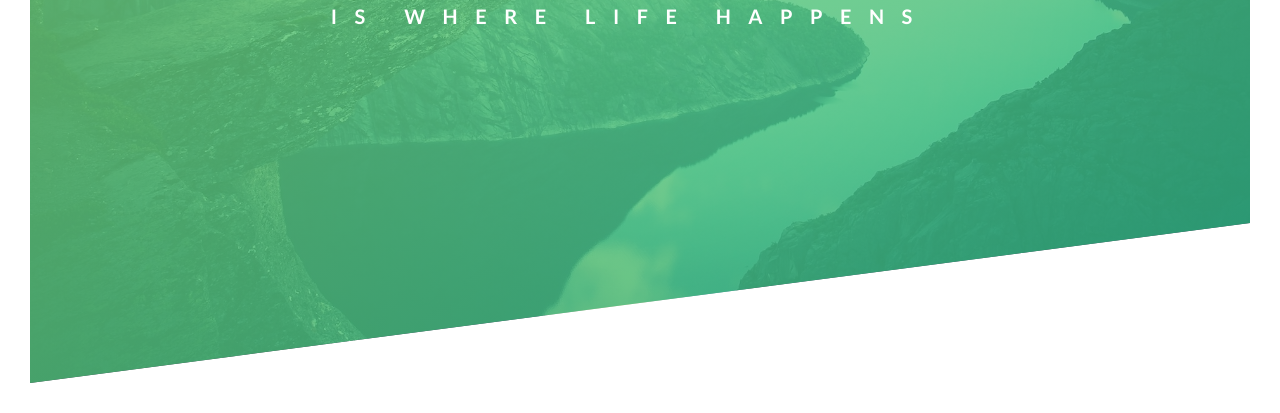
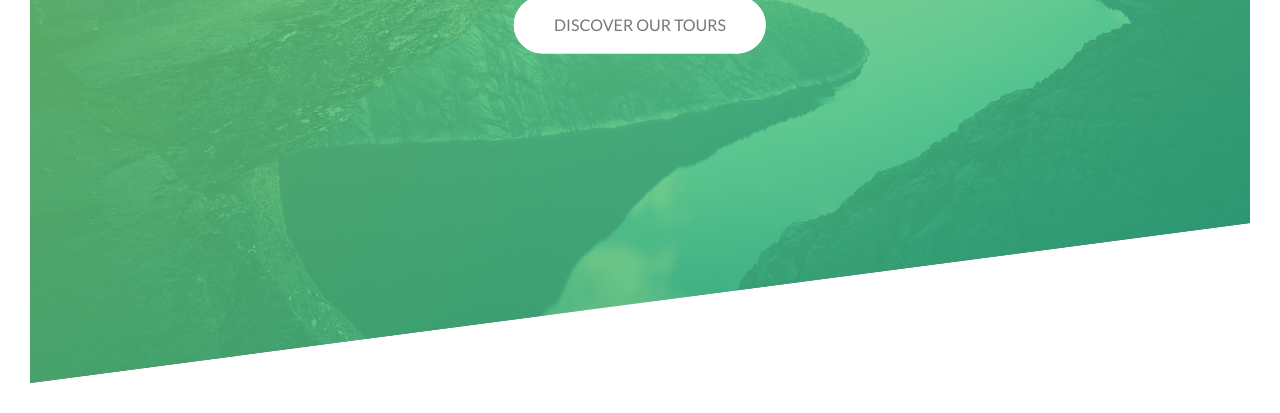
Before and after one commit to seeabbottgo/sasscourse, a plain HTML site: page Natours/starter/index.html in a window 1280 px wide. Shown: the part 407-820 px from the top of the page. Drawn offline with Linux system fonts and the light colour scheme.

Commit message:
section 2 updates
- style header + add animations to text/btn

```diff
--- a/Natours/starter/css/style.css
+++ b/Natours/starter/css/style.css
@@ -7,18 +7,16 @@ Dark green: #28b485
 
 */
 
-* {
-    margin: 0;
-    padding: 0;
+*{
+    margin:0;
+    padding:0;
     box-sizing: border-box;
 }
 
-/* all inherited by child elements */
-body {
+body{
     font-family: "Lato", sans-serif;
     font-weight: 400;
     font-size: 16px;
-    /* 1.7 times bigger than predefined line height */
     line-height: 1.7;
     color: #777;
     padding: 30px;
@@ -27,20 +25,15 @@ body {
 .header{
     position: relative;
     height: 95vh;
-    background-image: linear-gradient(
-        to right bottom,
-        rgba(126, 213, 111, 0.8),
-        rgba(40, 180, 133, 0.8)),
-    url('../img/hero.jpg');
+    background-image: linear-gradient(to right bottom, rgba(126, 213, 111, 0.8), rgba(40, 180, 133, 0.8)), url("../img/hero.jpg");
     background-size: cover;
     background-position: top;
-    clip-path: polygon(0 0, 100% 0, 100% 75vh, 0 100%);
+    clip-path: polygon(0% 0%, 100% 0%, 100% 75vh, 0 100%);
 }
 
 .logo-box{
     position: absolute;
-    top:40px;
-    left:40px;
+    left:40px;top:40px;
 }
 
 .logo{
@@ -49,13 +42,17 @@ body {
 
 .text-box{
     position: absolute;
-    top:45%;left:50%;
+    top:40%;
+    left:50%;
     transform: translate(-50%, -50%);
+    text-align: center;
 }
 
 .heading-primary{
     color: #fff;
     text-transform: uppercase;
+    /* animation shifting text bug fix */
+    /* backface-visibility: hidden; */
 }
 
 .heading-primary-main{
@@ -63,6 +60,7 @@ body {
     font-size: 60px;
     font-weight: 400;
     letter-spacing: 35px;
+    animation: moveInLeft 1s ease-out;
 }
 
 .heading-primary-sub{
@@ -70,4 +68,104 @@ body {
     font-size: 20px;
     font-weight: 700;
     letter-spacing: 17.5px;
+    animation: moveInRight 1s ease-out;
+    margin-bottom: 60px;
 }
+
+@keyframes moveInLeft {
+    0% {
+        opacity: 0;
+        transform: translateX(-100px);
+    }
+
+    80% {
+        transform: translateX(10px);
+    }
+
+    100% {
+        opacity: 1;
+        transform: translate(0);
+    }
+}
+
+@keyframes moveInRight {
+    0% {
+        opacity: 0;
+        transform: translateX(100px);
+    }
+    80% {
+        transform: translateX(-10px);
+    }
+
+    100% {
+        opacity: 1;
+        transform: translate(0);
+    }
+}
+
+@keyframes moveBtnUp {
+    0% {
+        opacity: 0;
+        transform: translateY(30px);
+    }
+
+    100% {
+        opacity: 1;
+        transform: translate(0);
+    }
+}
+
+.btn:link,
+.btn:visited{
+    display: inline-block;
+    text-transform: uppercase;
+    text-decoration: none;
+    padding: 15px 40px;
+    border-radius: 100px;
+    transition: all .2s;
+    position: relative;
+}
+
+.btn:hover{
+    transform: translateY(-3px);
+    box-shadow: 0 10px 20px rgba(0,0,0, .2);
+}
+
+.btn:active{
+    transform: translateY(-1px);
+    box-shadow: 0 5px 10px rgba(0,0,0, .2);
+}
+
+.btn-white{
+    background-color: #fff;
+    color: #777;
+}
+
+.btn:after{
+    content: "";
+    display: inline-block;
+    height: 100%;
+    width: 100%;
+    border-radius: 100px;
+    position: absolute;
+    top:0;
+    left:0;
+    z-index: -1;
+    transition: all .4s;
+
+}
+
+.btn-white:after{
+    background-color: #fff;
+
+}
+
+.btn:hover::after{
+    transform: scaleX(1.4) scaleY(1.6);
+    opacity: 0;
+}
+
+.btn-animated{
+    animation: moveBtnUp .5s ease-out .75s;
+    animation-fill-mode: backwards;
+}
--- a/Natours/starter/index.html
+++ b/Natours/starter/index.html
@@ -6,16 +6,16 @@
 
         <link href="https://fonts.googleapis.com/css?family=Lato:100,300,400,700,900" rel="stylesheet">
 
+        <link rel="stylesheet" href="css/icon-font.css">
         <link rel="stylesheet" href="css/style.css">
         <link rel="shortcut icon" type="image/png" href="img/favicon.png">
 
         <title>Natours | Exciting tours for adventurous people</title>
     </head>
     <body>
-
         <header class="header">
             <div class="logo-box">
-                <img src="img/logo-white.png" alt="Logo" class="logo" >
+                <img src="img/logo-white.png" alt="Logo" class="logo">
             </div>
 
             <div class="text-box">
@@ -23,8 +23,12 @@
                     <span class="heading-primary-main">Outdoors</span>
                     <span class="heading-primary-sub">is where life happens</span>
                 </h1>
+
+                <a href="#" class="btn btn-white btn-animated">Discover Our Tours</a>
             </div>
 
         </header>
+
+
     </body>
 </html>
```
